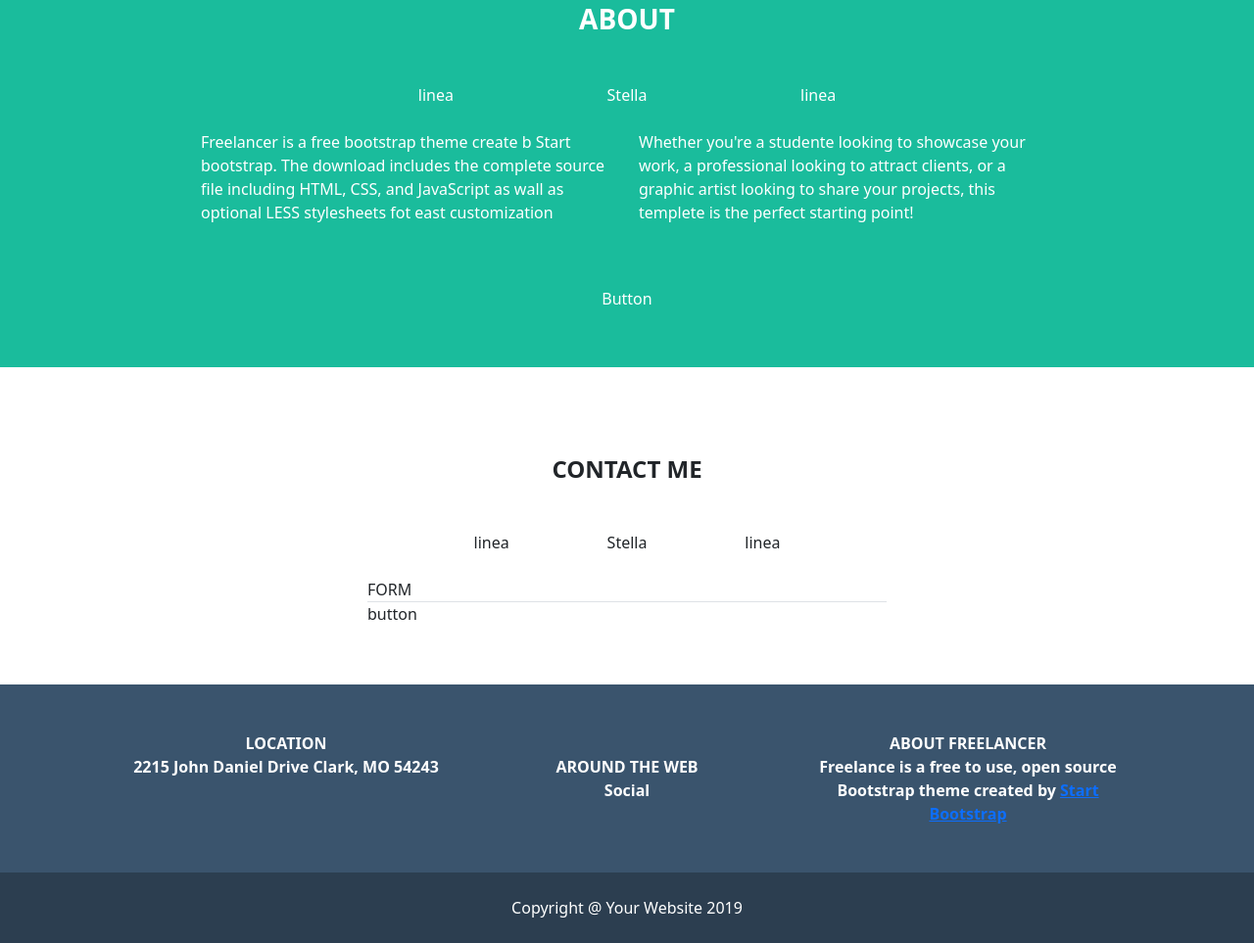
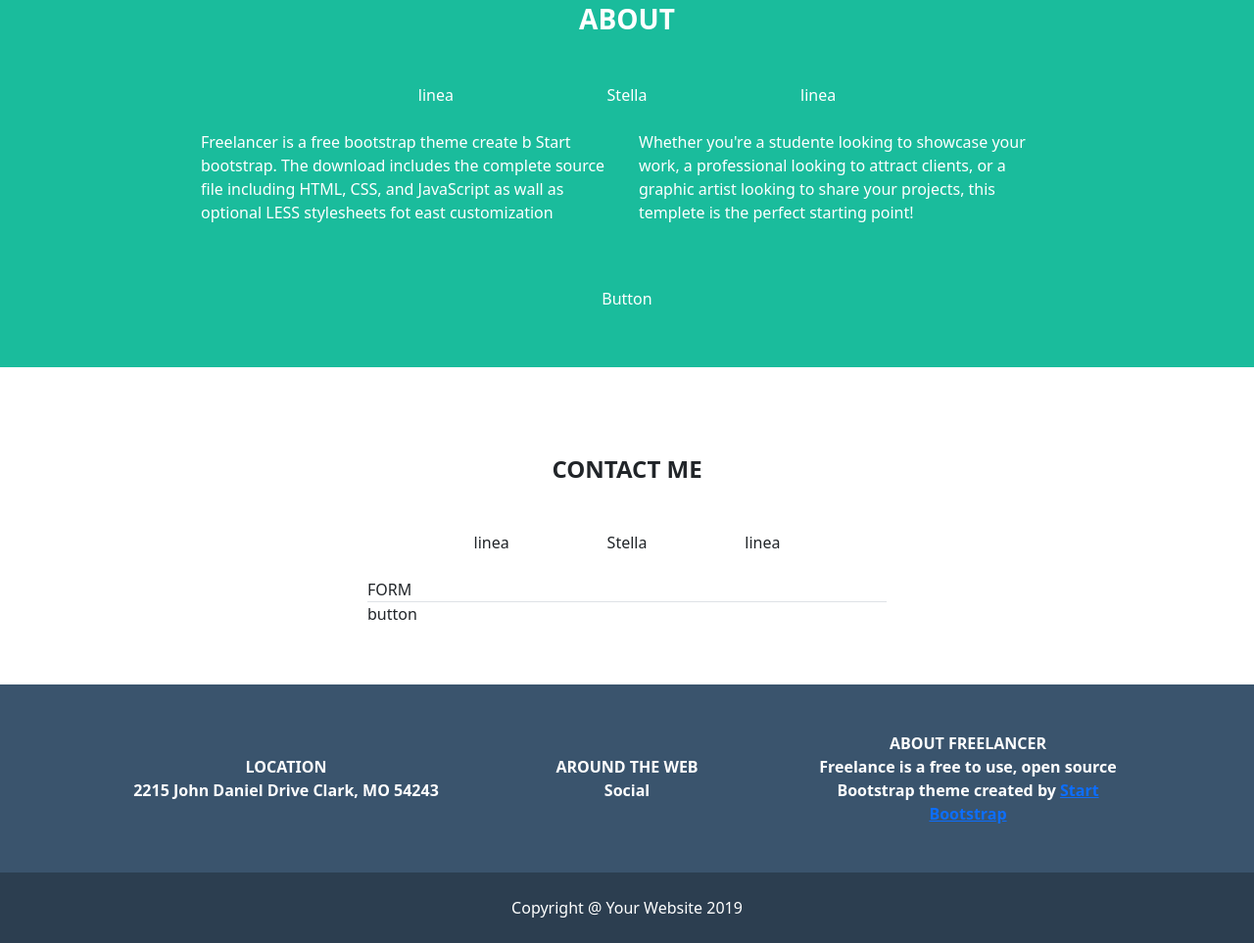
Before and after one commit to LucaZanfrisco/html-css-bootstrap-freelancer, a plain HTML site: page index.html in a window 1280 px wide. Shown: the part 1569-2532 px from the top of the page at 98% size. Drawn offline with nearby package versions, Linux system fonts and the light colour scheme.

Commit message:
align items footer up

```diff
--- a/index.html
+++ b/index.html
@@ -158,7 +158,7 @@
         <!-- container responsive -->
         <div class="container">
             <!-- footer up -->
-            <div class="row text-center py-5 px-5 fw-semibold">
+            <div class="row text-center py-5 px-5 fw-semibold align-items-center">
                 <div class="col-12 col-md">
                     <div>LOCATION</div>
                     <div>2215 John Daniel Drive Clark, MO 54243</div>
```
